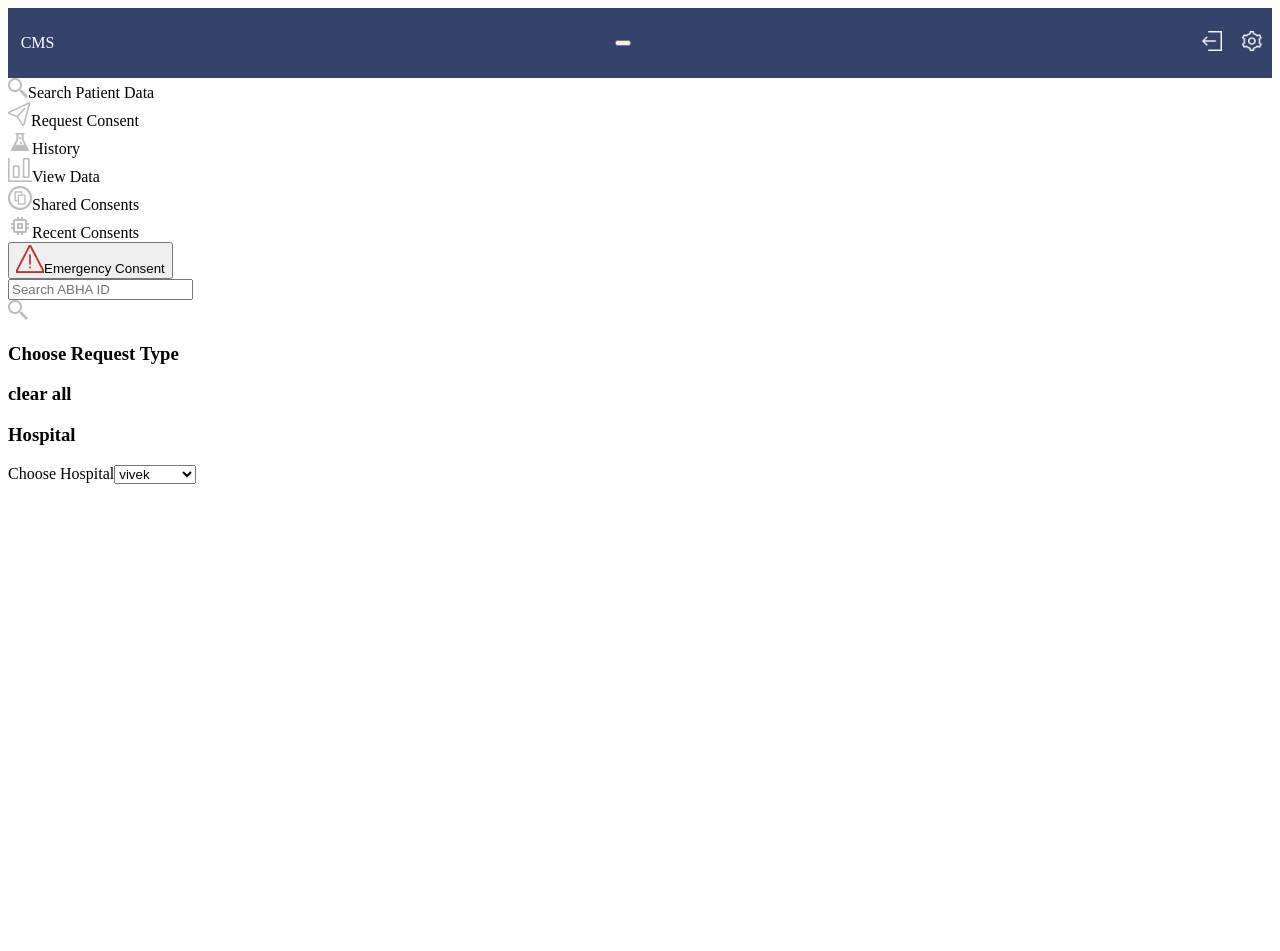
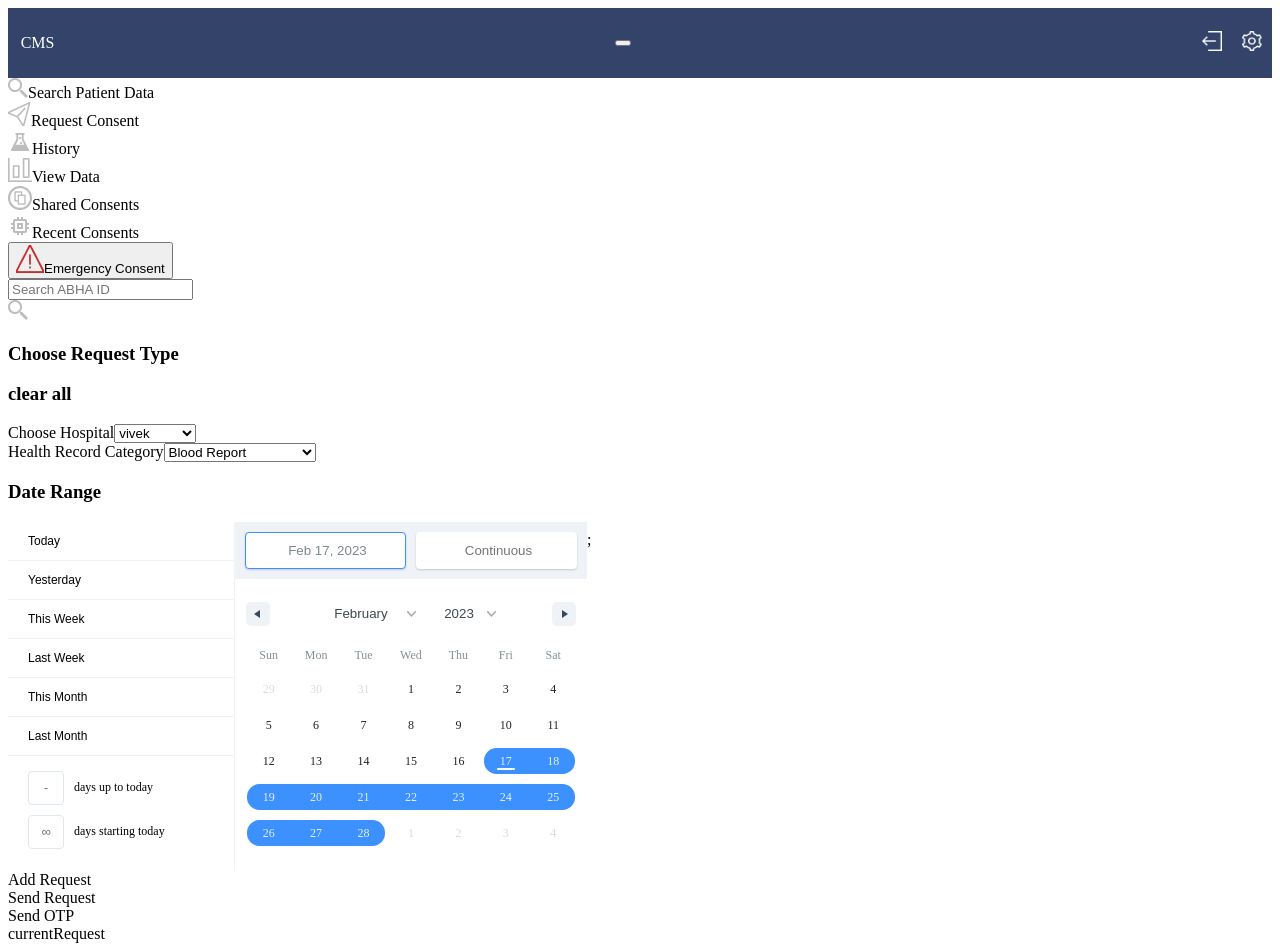
Before and after one commit to Healthcare-Application-Development/CMS-frontend, a React (Create React App) app: page /doctor in a window 1280 px wide. Before the commit the page ends 800 px from the top, so only its background shows below. Built offline with nearby package versions, Linux system fonts and the light colour scheme.

Commit message:
consent request screen added

```diff
--- a/package.json
+++ b/package.json
@@ -9,9 +9,11 @@
     "preview": "vite preview"
   },
   "dependencies": {
+    "date-fns": "^2.29.3",
     "localforage": "^1.10.0",
     "react": "^18.2.0",
     "react-bootstrap": "^2.7.2",
+    "react-date-range": "^1.4.0",
     "react-dom": "^18.2.0",
     "react-router-dom": "^6.8.1",
     "react-scripts": "^5.0.1"
--- /dev/null
+++ b/src/components/Button/Button.jsx
@@ -0,0 +1,9 @@
+import React from 'react'
+
+function Button({txt,color}) {
+  return (
+    <div className={`bg-${color}-500 p-3 rounded-md opacity-95`}>{txt}</div>
+  )
+}
+
+export default Button
--- a/src/components/Dropdown/Dropdown.jsx
+++ b/src/components/Dropdown/Dropdown.jsx
@@ -2,9 +2,9 @@ import React from "react";
 
 function Dropdown({ Label, options }) {
   return (
-    <div>
+    <div className="flex flex-col m-4 gap-1">
       <label htmlFor={Label}>{Label}</label>
-      <select name={Label} id={Label}>
+      <select name={Label} id={Label} className="border-none p-2 text-gray-800 rounded-lg w-[256px]">
         {Object.keys(options).map(key => <option value={key} key={key}>{options[key]}</option>)}
       </select>
     </div>
--- /dev/null
+++ b/src/components/SearchBar/SearchBar.jsx
@@ -0,0 +1,18 @@
+import React from 'react'
+
+function SearchBar() {
+  return (
+    <div className="flex items-center mx-[33%]">
+        <input
+          type="text"
+          placeholder="Search ABHA ID"
+          className="bg-gray-600 text-white h-[42px] p-4 m-4 rounded-[20px] my-2"
+        />
+        <div className="bg-black p-2 w-14 flex items-center justify-center rounded-[20px]">
+          <img src="/lens.png" alt="Search" className="cursor-pointer" />
+        </div>
+      </div>
+  )
+}
+
+export default SearchBar
--- a/src/components/index.js
+++ b/src/components/index.js
@@ -2,3 +2,5 @@ export { default as Header } from './Header/Header';
 export { default as Sidebar } from './Sidebar/Sidebar';
 export { default as SidebarItem } from './SidebarItem/SidebarItem';
 export { default as Dropdown } from './Dropdown/Dropdown';
+export { default as SearchBar } from './SearchBar/SearchBar';
+export { default as Button } from './Button/Button';
--- a/src/index.css
+++ b/src/index.css
@@ -2,6 +2,7 @@
 @tailwind components;
 @tailwind utilities;
 
+
 .dropdown:hover .dropdown-menu {
     display: block;
   }
--- a/src/pages/Doctor.jsx
+++ /dev/null
@@ -1,49 +0,0 @@
-import React from "react";
-import { Sidebar,Dropdown } from "../components";
-
-function Doctor() {
-
-  const hospitalList = {
-    1 : "vivek",
-    2 : "Vitals",
-    3 : "Health",
-    4 : "Medicine",
-    5 : "Pharmacy"
-  }
-
-  return (
-    <div className="flex items-center justify-start">
-      <Sidebar />
-      <div className="w-[85%] h-[100vh] overflow-hidden">
-        <div className="w-[98%] h-[95%] flex flex-col">
-          <div className="flex items-center mx-[33%]">
-            <input
-              type="text"
-              placeholder="Search ABHA ID"
-              className="bg-gray-600 text-white h-[42px] p-4 m-4 rounded-[20px] my-2"
-            />
-            <div className="bg-black p-2 w-14 flex items-center justify-center rounded-[20px]">
-              <img src="/lens.png" alt="Search" className="cursor-pointer" />
-            </div>
-          </div>
-          <div className="w-full h-[85%] shadow-lg mx-5 p-6">
-            <form>
-              <div className="flex justify-between">
-                <h3>Choose Request Type</h3>
-                <h3 className="text-blue-600 hover:text-blue-800 hover:bg-blue-300 transition-all p-1 rounded-lg">
-                  clear all
-                </h3>
-              </div>
-              <div>
-                <h3>Hospital</h3>
-                <Dropdown Label="Choose Hospital" options={hospitalList}/>
-              </div>
-            </form>
-          </div>
-        </div>
-      </div>
-    </div>
-  );
-}
-
-export default Doctor;
--- /dev/null
+++ b/src/pages/Doctor/Doctor.jsx
@@ -0,0 +1,15 @@
+import React from "react";
+import { Sidebar } from "../../components";
+import { ReqestConsent } from "..";
+function Doctor() {
+  return (
+    <div className="flex items-center justify-start">
+      <Sidebar />
+      <div className="w-[85%] h-[100vh] overflow-hidden">
+        <ReqestConsent/>
+      </div>
+    </div>
+  );
+}
+
+export default Doctor;
--- /dev/null
+++ b/src/pages/Doctor/RequestConsent.jsx
@@ -0,0 +1,72 @@
+import React, {useState} from "react";
+import { Dropdown, SearchBar, Button } from "../../components";
+import "react-date-range/dist/styles.css"; // main style file
+import "react-date-range/dist/theme/default.css"; // theme css file
+import { DateRangePicker } from "react-date-range";
+import { addDays } from "date-fns";
+
+function RequestConsent() {
+  const hospitalList = {
+    1: "vivek",
+    2: "Vitals",
+    3: "Health",
+    4: "Medicine",
+    5: "Pharmacy",
+  };
+
+  const recordTypes = {
+    1: "Blood Report",
+    2: "X-ray",
+    3: "MRI Scanning",
+    4: "General Observations",
+    5: "Medicines",
+  };
+  const [dateSelection, setDateSelection] = useState([
+    {
+      startDate: new Date(),
+      endDate: null,
+      key: 'selection'
+    }
+  ]);
+
+  return (
+    <div className="w-[98%] h-[95%] flex flex-col">
+      <SearchBar />
+      <div className="w-full h-[85%] shadow-lg mx-5 p-6">
+        <div className="flex justify-between">
+          <h3>Choose Request Type</h3>
+          <h3 className="text-blue-600 hover:text-blue-800 hover:bg-blue-300 transition-all p-1 rounded-lg">
+            clear all
+          </h3>
+        </div>
+        <div className="flex bg-slate-300 h-[512px] justify-around p-11 rounded-sm border-x-slate-900">
+          <div className="flex flex-col">
+            <Dropdown Label="Choose Hospital" options={hospitalList} />
+            <Dropdown Label="Health Record Category" options={recordTypes} />
+          </div>
+          <div>
+            <h3>Date Range</h3>
+            <DateRangePicker
+              editableDateInputs={true}
+              onChange={item => {
+                console.log(item);
+                return setDateSelection([item.selection]);
+              }}
+              moveRangeOnFirstSelection={false}
+              ranges={dateSelection}
+            />
+            ;
+          </div>
+        </div>
+        <div className="flex gap-4 w-full items-center justify-center m-11">
+          <Button txt="Add Request" color="green" />
+          <Button txt="Send Request" color="green" />
+          <Button txt="Send OTP" color="green" />
+        </div>
+        <div className="bg-slate-200 rounded-sm ">currentRequest</div>
+      </div>
+    </div>
+  );
+}
+
+export default RequestConsent;
--- a/src/pages/index.js
+++ b/src/pages/index.js
@@ -1,3 +1,4 @@
 export {default as Home} from './Home';
-export {default as Doctor} from './Doctor';
+export {default as Doctor} from './Doctor/Doctor';
 export {default as Patient} from './Patient';
+export {default as ReqestConsent} from './Doctor/RequestConsent';
```
Also changed, not shown: 2 other files (tests, documents, lock files or other folders).
